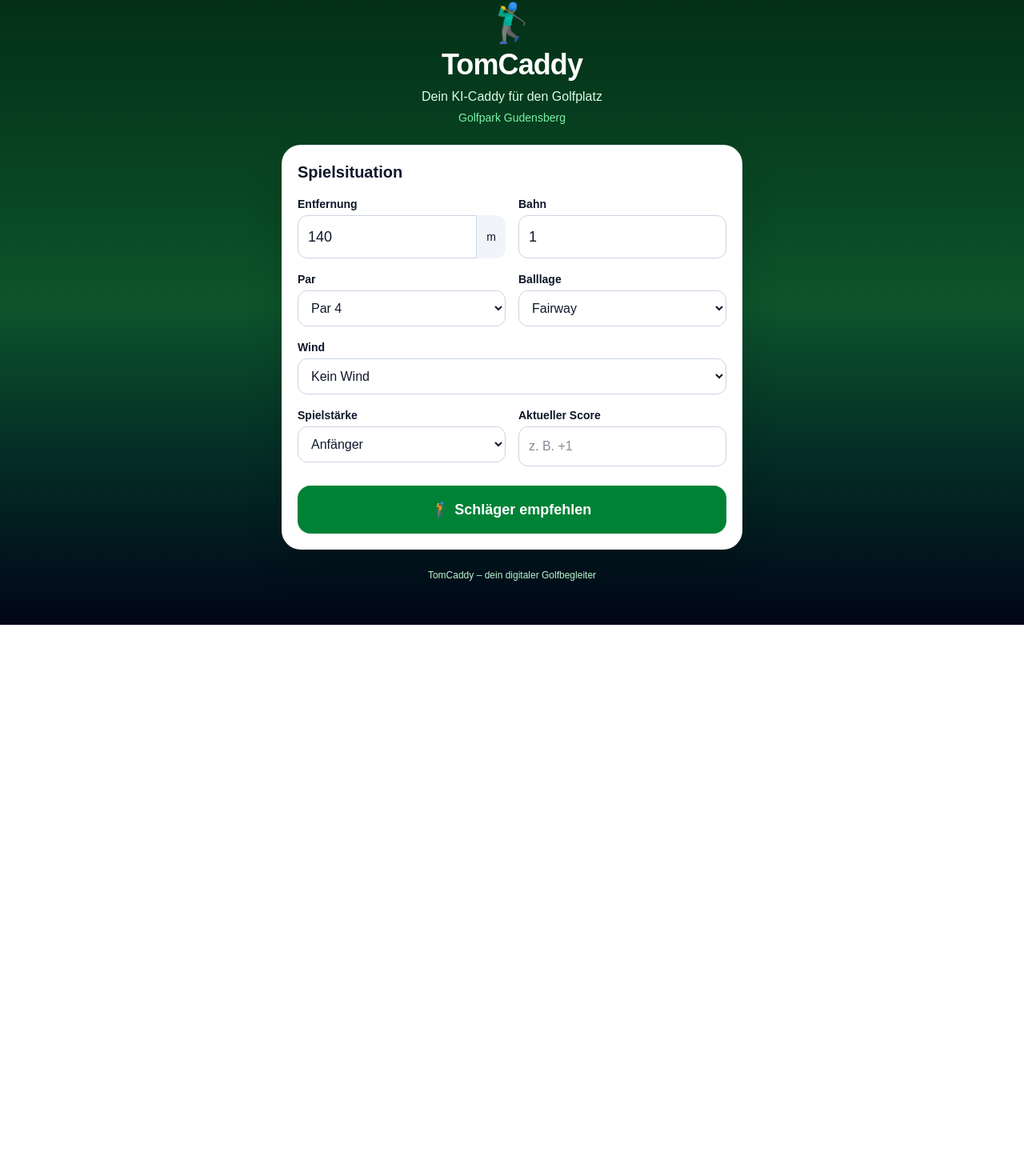
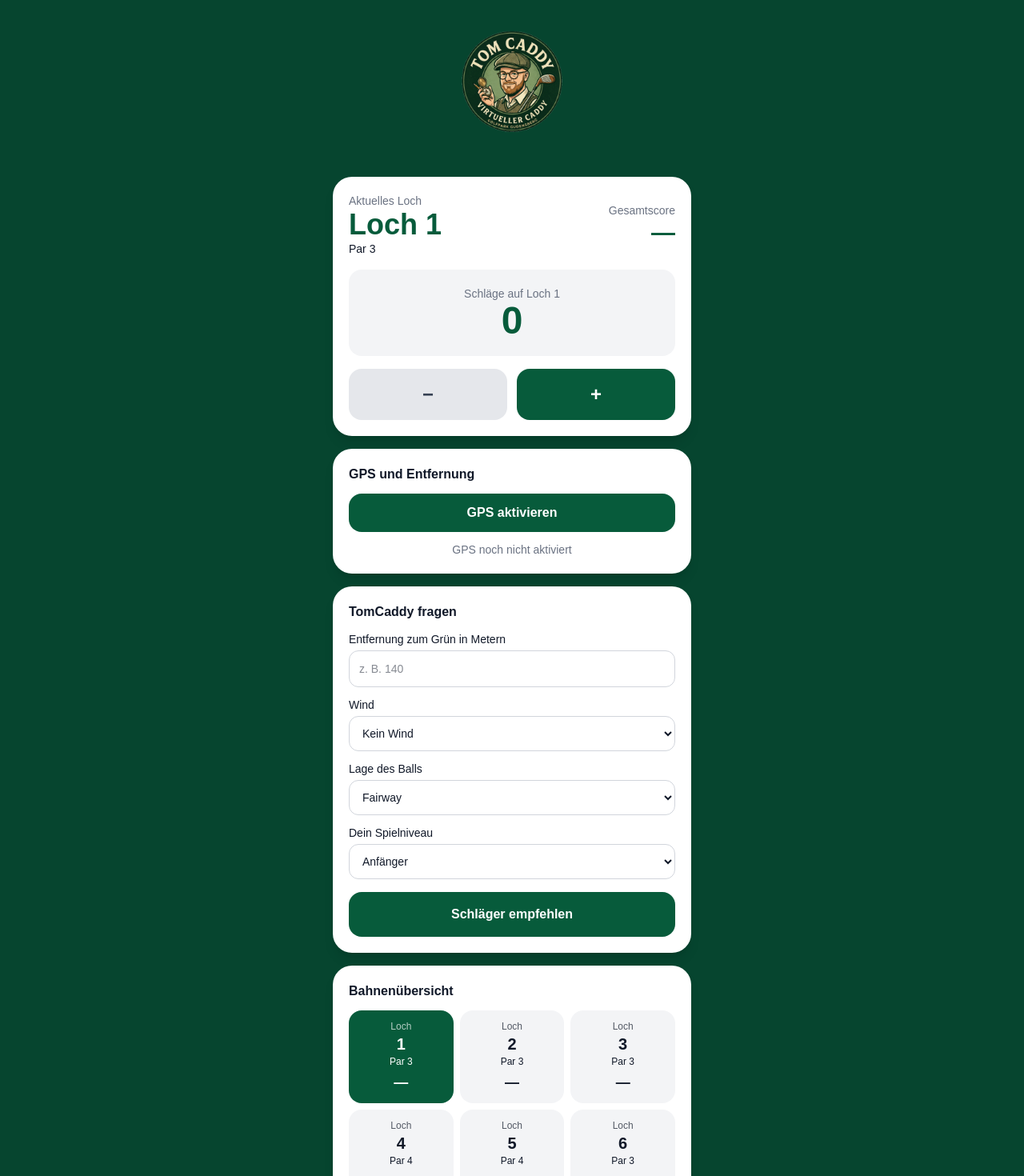
Before and after one commit to tmardorf-create/tomcaddy, a Next.js app: page / in a window 1280 px wide. Shown: the part 19-1489 px from the top of the page at 80% size. Before the commit the page ends 800 px from the top, so only its background shows below. Built offline with nearby package versions, Linux system fonts and the light colour scheme.

Commit message:
Refactor Home component and enhance functionality

```diff
--- a/app/page.tsx
+++ b/app/page.tsx
@@ -1,30 +1,234 @@
 "use client";
 
-import { FormEvent, useState } from "react";
+import { FormEvent, useEffect, useMemo, useState } from "react";
+
+type Position = {
+  lat: number;
+  lon: number;
+  accuracy?: number;
+};
+
+type Hole = {
+  number: number;
+  par: number;
+  green?: Position;
+};
 
 type CaddyResponse = {
   recommendation?: string;
   error?: string;
 };
 
+const initialHoles: Hole[] = [
+  { number: 1, par: 3 },
+  { number: 2, par: 3 },
+  { number: 3, par: 3 },
+  { number: 4, par: 4 },
+  { number: 5, par: 4 },
+  { number: 6, par: 3 },
+  { number: 7, par: 3 },
+  { number: 8, par: 3 },
+  { number: 9, par: 3 },
+];
+
+const totalPar = initialHoles.reduce(
+  (sum, hole) => sum + hole.par,
+  0
+);
+
+function distanceInMeters(start: Position, end: Position) {
+  const earthRadius = 6371000;
+
+  const lat1 = (start.lat * Math.PI) / 180;
+  const lat2 = (end.lat * Math.PI) / 180;
+  const deltaLat = ((end.lat - start.lat) * Math.PI) / 180;
+  const deltaLon = ((end.lon - start.lon) * Math.PI) / 180;
+
+  const value =
+    Math.sin(deltaLat / 2) ** 2 +
+    Math.cos(lat1) *
+      Math.cos(lat2) *
+      Math.sin(deltaLon / 2) ** 2;
+
+  return Math.round(
+    earthRadius *
+      2 *
+      Math.atan2(
+        Math.sqrt(value),
+        Math.sqrt(1 - value)
+      )
+  );
+}
+
+function removeWhiteBackground(image: HTMLImageElement): string {
+  const canvas = document.createElement("canvas");
+  const context = canvas.getContext("2d");
+
+  if (!context) {
+    return image.src;
+  }
+
+  canvas.width = image.naturalWidth;
+  canvas.height = image.naturalHeight;
+
+  context.drawImage(image, 0, 0);
+
+  const imageData = context.getImageData(
+    0,
+    0,
+    canvas.width,
+    canvas.height
+  );
+
+  const pixels = imageData.data;
+
+  for (let i = 0; i < pixels.length; i += 4) {
+    const red = pixels[i];
+    const green = pixels[i + 1];
+    const blue = pixels[i + 2];
+
+    if (red > 235 && green > 235 && blue > 235) {
+      pixels[i + 3] = 0;
+    }
+  }
+
+  context.putImageData(imageData, 0, 0);
+
+  return canvas.toDataURL("image/png");
+}
+
 export default function Home() {
-  const [distance, setDistance] = useState("140");
-  const [par, setPar] = useState("4");
+  const [holes] = useState<Hole[]>(initialHoles);
+  const [currentHole, setCurrentHole] = useState(1);
+  const [scores, setScores] = useState<Record<number, number>>({});
+  const [position, setPosition] =
+    useState<Position | null>(null);
+  const [gpsActive, setGpsActive] = useState(false);
+  const [status, setStatus] = useState(
+    "GPS noch nicht aktiviert"
+  );
+  const [logoSource, setLogoSource] = useState(
+    "/tomcaddy-logo.png"
+  );
+
+  const [distance, setDistance] = useState("");
   const [wind, setWind] = useState("Kein Wind");
   const [lie, setLie] = useState("Fairway");
-  const [hole, setHole] = useState("1");
-  const [playerLevel, setPlayerLevel] = useState("Anfänger");
-  const [score, setScore] = useState("");
-  const [recommendation, setRecommendation] = useState("");
-  const [loading, setLoading] = useState(false);
-  const [error, setError] = useState("");
+  const [playerLevel, setPlayerLevel] =
+    useState("Anfänger");
+  const [recommendation, setRecommendation] =
+    useState("");
+  const [caddyLoading, setCaddyLoading] =
+    useState(false);
+  const [caddyError, setCaddyError] = useState("");
 
-  async function getRecommendation(event: FormEvent<HTMLFormElement>) {
+  const selectedHole =
+    holes.find((hole) => hole.number === currentHole) ??
+    holes[0];
+
+  const totalScore = useMemo(() => {
+    return Object.values(scores).reduce(
+      (sum, score) => sum + score,
+      0
+    );
+  }, [scores]);
+
+  const scoreDifference =
+    totalScore > 0 ? totalScore - totalPar : 0;
+
+  const distanceToGreen =
+    position && selectedHole.green
+      ? distanceInMeters(position, selectedHole.green)
+      : null;
+
+  useEffect(() => {
+    const savedScores = localStorage.getItem(
+      "tomcaddy-scores"
+    );
+
+    if (savedScores) {
+      setScores(JSON.parse(savedScores));
+    }
+  }, []);
+
+  useEffect(() => {
+    localStorage.setItem(
+      "tomcaddy-scores",
+      JSON.stringify(scores)
+    );
+  }, [scores]);
+
+  useEffect(() => {
+    const image = new Image();
+
+    image.onload = () => {
+      setLogoSource(removeWhiteBackground(image));
+    };
+
+    image.src = "/tomcaddy-logo.png";
+  }, []);
+
+  function changeScore(amount: number) {
+    setScores((currentScores) => {
+      const currentScore =
+        currentScores[currentHole] ?? 0;
+
+      const newScore = Math.max(
+        0,
+        currentScore + amount
+      );
+
+      return {
+        ...currentScores,
+        [currentHole]: newScore,
+      };
+    });
+  }
+
+  function activateGps() {
+    if (!navigator.geolocation) {
+      setStatus(
+        "GPS wird von diesem Gerät nicht unterstützt."
+      );
+      return;
+    }
+
+    setGpsActive(true);
+    setStatus("GPS wird ermittelt …");
+
+    navigator.geolocation.getCurrentPosition(
+      (location) => {
+        setPosition({
+          lat: location.coords.latitude,
+          lon: location.coords.longitude,
+          accuracy: location.coords.accuracy,
+        });
+
+        setStatus(
+          "GPS-Position erfolgreich ermittelt"
+        );
+        setGpsActive(false);
+      },
+      () => {
+        setGpsActive(false);
+        setStatus("GPS konnte nicht abgerufen werden.");
+      },
+      {
+        enableHighAccuracy: true,
+        timeout: 10000,
+        maximumAge: 0,
+      }
+    );
+  }
+
+  async function getRecommendation(
+    event: FormEvent<HTMLFormElement>
+  ) {
     event.preventDefault();
 
-    setLoading(true);
+    setCaddyLoading(true);
     setRecommendation("");
-    setError("");
+    setCaddyError("");
 
     try {
       const response = await fetch("/api/caddy", {
@@ -33,203 +237,297 @@ export default function Home() {
           "Content-Type": "application/json",
         },
         body: JSON.stringify({
-          distance,
-          par,
+          distance:
+            distanceToGreen ?? Number(distance || 0),
+          par: selectedHole.par,
           wind,
           lie,
-          hole,
-          score,
+          hole: currentHole,
+          score: scores[currentHole] ?? 0,
           playerLevel,
         }),
       });
 
-      const data: CaddyResponse = await response.json();
+      const data: CaddyResponse =
+        await response.json();
 
       if (!response.ok || data.error) {
-        throw new Error(data.error || "TomCaddy konnte nicht antworten.");
+        throw new Error(
+          data.error ||
+            "TomCaddy konnte nicht antworten."
+        );
       }
 
-      setRecommendation(data.recommendation || "Keine Empfehlung erhalten.");
-    } catch (err) {
-      setError(
-        err instanceof Error
-          ? err.message
-          : "Es ist ein unbekannter Fehler aufgetreten."
+      setRecommendation(
+        data.recommendation ||
+          "Keine Empfehlung erhalten."
+      );
+    } catch (error) {
+      setCaddyError(
+        error instanceof Error
+          ? error.message
+          : "Unbekannter Fehler."
       );
     } finally {
-      setLoading(false);
+      setCaddyLoading(false);
     }
   }
 
+  function resetEverything() {
+    setScores({});
+    setPosition(null);
+    setGpsActive(false);
+    setStatus("GPS noch nicht aktiviert");
+    setRecommendation("");
+    localStorage.removeItem("tomcaddy-scores");
+  }
+
   return (
-    <main className="min-h-screen bg-gradient-to-b from-green-950 via-green-900 to-slate-950 px-4 py-6 text-white">
-      <div className="mx-auto max-w-xl">
-        <header className="mb-6 text-center">
-          <div className="mb-2 text-5xl">🏌️‍♂️</div>
-          <h1 className="text-4xl font-bold tracking-tight">TomCaddy</h1>
-          <p className="mt-2 text-green-100">
-            Dein KI-Caddy für den Golfplatz
-          </p>
-          <p className="mt-1 text-sm text-green-300">
-            Golfpark Gudensberg
-          </p>
+    <main className="min-h-screen bg-[#06452f] px-4 py-6 text-white">
+      <div className="mx-auto max-w-md">
+        <header className="mb-6 flex justify-center">
+          <img
+            src={logoSource}
+            alt="TomCaddy Logo"
+            className="h-48 w-48 object-contain"
+          />
         </header>
 
-        <form
-          onSubmit={getRecommendation}
-          className="rounded-3xl bg-white p-5 text-slate-900 shadow-2xl"
+        <section className="mb-4 rounded-3xl bg-white p-5 text-gray-900 shadow-lg">
+          <div className="mb-4 flex items-center justify-between">
+            <div>
+              <p className="text-sm text-gray-500">
+                Aktuelles Loch
+              </p>
+
+              <h1 className="text-4xl font-bold text-[#075b3b]">
+                Loch {currentHole}
+              </h1>
+
+              <p className="text-sm">
+                Par {selectedHole.par}
+              </p>
+            </div>
+
+            <div className="text-right">
+              <p className="text-sm text-gray-500">
+                Gesamtscore
+              </p>
+
+              <p className="text-3xl font-bold text-[#075b3b]">
+                {totalScore || "—"}
+              </p>
+
+              {totalScore > 0 && (
+                <p className="text-xs text-gray-500">
+                  {scoreDifference > 0
+                    ? `+${scoreDifference}`
+                    : scoreDifference}
+                </p>
+              )}
+            </div>
+          </div>
+
+          <div className="mb-4 rounded-2xl bg-gray-100 p-5 text-center">
+            <p className="text-sm text-gray-500">
+              Schläge auf Loch {currentHole}
+            </p>
+
+            <p className="text-5xl font-bold text-[#075b3b]">
+              {scores[currentHole] ?? 0}
+            </p>
+          </div>
+
+          <div className="grid grid-cols-2 gap-3">
+            <button
+              onClick={() => changeScore(-1)}
+              className="rounded-2xl bg-gray-200 py-4 text-2xl font-bold text-gray-700 active:scale-95"
             >
-          <h2 className="mb-4 text-xl font-bold">Spielsituation</h2>
+              −
+            </button>
 
-          <div className="grid grid-cols-2 gap-4">
-            <label className="block">
-              <span className="mb-1 block text-sm font-semibold">
-                Entfernung
-              </span>
-              <div className="flex">
+            <button
+              onClick={() => changeScore(1)}
+              className="rounded-2xl bg-[#075b3b] py-4 text-2xl font-bold text-white active:scale-95"
+            >
+              +
+            </button>
+          </div>
+        </section>
+
+        <section className="mb-4 rounded-3xl bg-white p-5 text-gray-900 shadow-lg">
+          <h2 className="mb-3 font-bold">
+            GPS und Entfernung
+          </h2>
+
+          <button
+            onClick={activateGps}
+            className="w-full rounded-2xl bg-[#075b3b] py-3 font-semibold text-white active:scale-95"
+          >
+            {gpsActive
+              ? "GPS wird ermittelt …"
+              : "GPS aktivieren"}
+          </button>
+
+          <p className="mt-3 text-center text-sm text-gray-500">
+            {status}
+          </p>
+
+          {distanceToGreen !== null && (
+            <p className="mt-2 text-center text-xl font-bold text-[#075b3b]">
+              {distanceToGreen} m bis zum Grün
+            </p>
+          )}
+        </section>
+
+        <section className="mb-4 rounded-3xl bg-white p-5 text-gray-900 shadow-lg">
+          <h2 className="mb-3 font-bold">
+            TomCaddy fragen
+          </h2>
+
+          <form onSubmit={getRecommendation}>
+            <label className="mb-3 block text-sm">
+              Entfernung zum Grün in Metern
               <input
                 type="number"
                 min="1"
-                  max="600"
                 value={distance}
-                  onChange={(e) => setDistance(e.target.value)}
-                  className="w-full rounded-l-xl border border-slate-300 px-3 py-3 text-lg outline-none focus:border-green-600"
-                  required
-                />
-                <span className="flex items-center rounded-r-xl bg-slate-100 px-3 text-sm">
-                  m
-                </span>
-              </div>
-            </label>
-
-            <label className="block">
-              <span className="mb-1 block text-sm font-semibold">Bahn</span>
-              <input
-                type="number"
-                min="1"
-                max="18"
-                value={hole}
-                onChange={(e) => setHole(e.target.value)}
-                className="w-full rounded-xl border border-slate-300 px-3 py-3 text-lg outline-none focus:border-green-600"
-                required
+                onChange={(event) =>
+                  setDistance(event.target.value)
+                }
+                placeholder="z. B. 140"
+                className="mt-1 w-full rounded-xl border border-gray-300 p-3"
+                required={distanceToGreen === null}
               />
             </label>
 
-            <label className="block">
-              <span className="mb-1 block text-sm font-semibold">Par</span>
+            <label className="mb-3 block text-sm">
+              Wind
               <select
-                value={par}
-                onChange={(e) => setPar(e.target.value)}
-                className="w-full rounded-xl border border-slate-300 bg-white px-3 py-3 outline-none focus:border-green-600"
+                value={wind}
+                onChange={(event) =>
+                  setWind(event.target.value)
+                }
+                className="mt-1 w-full rounded-xl border border-gray-300 p-3"
               >
-                <option value="3">Par 3</option>
-                <option value="4">Par 4</option>
-                <option value="5">Par 5</option>
+                <option>Kein Wind</option>
+                <option>Leichter Gegenwind</option>
+                <option>Starker Gegenwind</option>
+                <option>Rückenwind</option>
+                <option>Seitenwind</option>
               </select>
             </label>
 
-            <label className="block">
-              <span className="mb-1 block text-sm font-semibold">
-                Balllage
-              </span>
+            <label className="mb-3 block text-sm">
+              Lage des Balls
               <select
                 value={lie}
-                onChange={(e) => setLie(e.target.value)}
-                className="w-full rounded-xl border border-slate-300 bg-white px-3 py-3 outline-none focus:border-green-600"
+                onChange={(event) =>
+                  setLie(event.target.value)
+                }
+                className="mt-1 w-full rounded-xl border border-gray-300 p-3"
               >
                 <option>Fairway</option>
                 <option>Rough</option>
                 <option>Bunker</option>
+                <option>Wald</option>
                 <option>Abschlag</option>
-                <option>Gras nass</option>
-                <option>Ball liegt schlecht</option>
-              </select>
-            </label>
-          </div>
-
-          <label className="mt-4 block">
-            <span className="mb-1 block text-sm font-semibold">Wind</span>
-            <select
-              value={wind}
-              onChange={(e) => setWind(e.target.value)}
-              className="w-full rounded-xl border border-slate-300 bg-white px-3 py-3 outline-none focus:border-green-600"
-            >
-              <option>Kein Wind</option>
-              <option>Leichter Gegenwind</option>
-              <option>Starker Gegenwind</option>
-              <option>Leichter Rückenwind</option>
-              <option>Starker Rückenwind</option>
-              <option>Wind von links</option>
-              <option>Wind von rechts</option>
               </select>
             </label>
 
-          <div className="mt-4 grid grid-cols-2 gap-4">
-            <label className="block">
-              <span className="mb-1 block text-sm font-semibold">
-                Spielstärke
-              </span>
+            <label className="block text-sm">
+              Dein Spielniveau
               <select
                 value={playerLevel}
-                onChange={(e) => setPlayerLevel(e.target.value)}
-                className="w-full rounded-xl border border-slate-300 bg-white px-3 py-3 outline-none focus:border-green-600"
+                onChange={(event) =>
+                  setPlayerLevel(event.target.value)
+                }
+                className="mt-1 w-full rounded-xl border border-gray-300 p-3"
               >
                 <option>Anfänger</option>
-                <option>Hobbyspieler</option>
                 <option>Fortgeschritten</option>
-                <option>Sehr gut</option>
+                <option>Sehr erfahren</option>
               </select>
             </label>
 
-            <label className="block">
-              <span className="mb-1 block text-sm font-semibold">
-                Aktueller Score
-              </span>
-              <input
-                type="text"
-                placeholder="z. B. +1"
-                value={score}
-                onChange={(e) => setScore(e.target.value)}
-                className="w-full rounded-xl border border-slate-300 px-3 py-3 outline-none focus:border-green-600"
-              />
-            </label>
-          </div>
-
             <button
               type="submit"
-            disabled={loading}
-            className="mt-6 w-full rounded-2xl bg-green-700 px-5 py-4 text-lg font-bold text-white transition hover:bg-green-800 disabled:cursor-not-allowed disabled:bg-slate-400"
+              disabled={caddyLoading}
+              className="mt-4 w-full rounded-2xl bg-[#075b3b] py-4 font-bold text-white active:scale-95 disabled:bg-gray-400"
             >
-            {loading ? "⏳ TomCaddy denkt nach..." : "🏌️ Schläger empfehlen"}
+              {caddyLoading
+                ? "TomCaddy denkt nach …"
+                : "Schläger empfehlen"}
             </button>
           </form>
 
-        {error && (
-          <div className="mt-5 rounded-2xl bg-red-100 p-4 text-red-800">
-            <strong>Fehler:</strong> {error}
-          </div>
+          {caddyError && (
+            <p className="mt-4 rounded-xl bg-red-100 p-3 text-sm text-red-700">
+              {caddyError}
+            </p>
           )}
 
           {recommendation && (
-          <section className="mt-5 rounded-3xl bg-white p-5 text-slate-900 shadow-2xl">
-            <h2 className="mb-4 text-xl font-bold text-green-800">
-              ⛳ TomCaddys Empfehlung
+            <div className="mt-4 rounded-2xl bg-green-50 p-4 text-gray-800">
+              <h3 className="mb-2 font-bold text-[#075b3b]">
+                Empfehlung
+              </h3>
+
+              <p className="whitespace-pre-line text-sm leading-relaxed">
+                {recommendation}
+              </p>
+            </div>
+          )}
+        </section>
+
+        <section className="mb-4 rounded-3xl bg-white p-5 text-gray-900 shadow-lg">
+          <h2 className="mb-3 font-bold">
+            Bahnenübersicht
           </h2>
 
-            <div className="whitespace-pre-line rounded-2xl bg-green-50 p-4 leading-relaxed">
-              {recommendation}
+          <div className="grid grid-cols-3 gap-2">
+            {holes.map((hole) => (
+              <button
+                key={hole.number}
+                onClick={() =>
+                  setCurrentHole(hole.number)
+                }
+                className={`rounded-2xl p-3 text-center active:scale-95 ${
+                  currentHole === hole.number
+                    ? "bg-[#075b3b] text-white"
+                    : "bg-gray-100 text-gray-900"
+                }`}
+              >
+                <div className="text-xs opacity-70">
+                  Loch
                 </div>
 
-            <p className="mt-4 text-xs text-slate-500">
-              Hinweis: Die Empfehlung ist eine Entscheidungshilfe und ersetzt
-              keine eigene Einschätzung der Spielsituation.
+                <div className="text-xl font-bold">
+                  {hole.number}
+                </div>
+
+                <div className="text-xs">
+                  Par {hole.par}
+                </div>
+
+                <div className="mt-1 text-lg font-bold">
+                  {scores[hole.number] ?? "—"}
+                </div>
+              </button>
+            ))}
+          </div>
+        </section>
+
+        <button
+          onClick={resetEverything}
+          className="mb-4 w-full rounded-2xl border border-green-300/40 py-3 text-sm text-green-100"
+        >
+          Scores und GPS-Daten zurücksetzen
+        </button>
+
+        <p className="pb-4 text-center text-xs text-green-200">
+          TomCaddy · GolfPark Gudensberg
         </p>
-          </section>
-        )}
-
-        <footer className="mt-6 text-center text-xs text-green-200">
-          TomCaddy – dein digitaler Golfbegleiter
-        </footer>
       </div>
     </main>
   );
```
Lines whose indentation alone changed are shown as unchanged.
